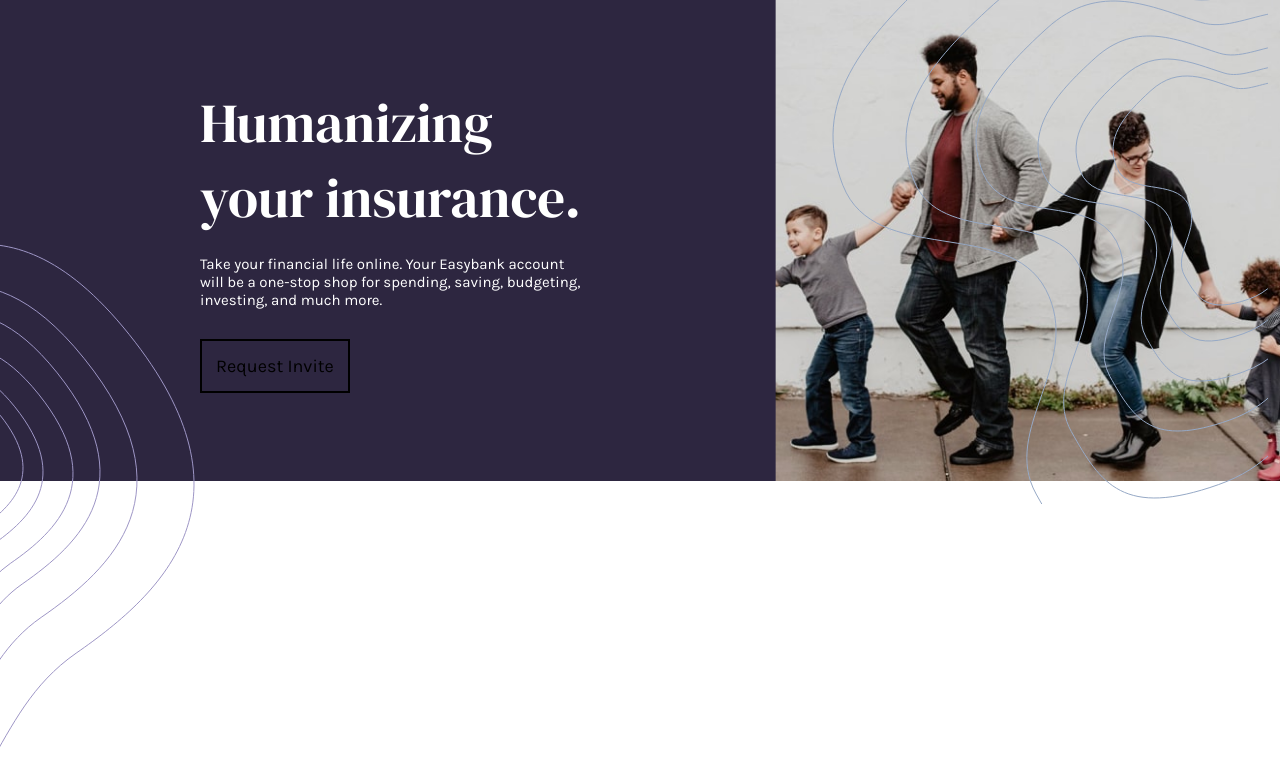
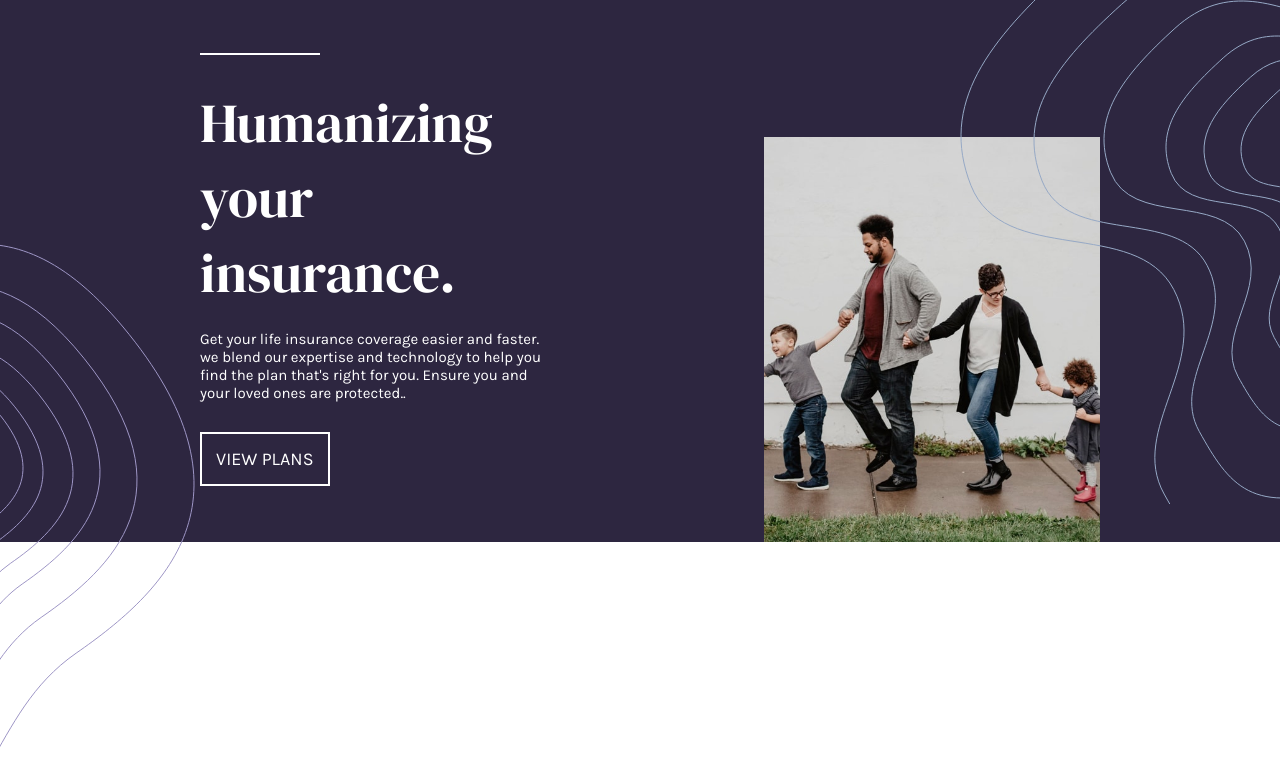
Before and after one commit to musty4real2/insuredDesign, a plain HTML site: page index.html in a window 1280 px wide. Shown: the part 81-845 px from the top of the page. Drawn offline with Linux system fonts and the light colour scheme.

Commit message:
banner current

```diff
--- a/index.html
+++ b/index.html
@@ -35,20 +35,21 @@
 
                 <div class="home-img-box">
                     <div class="topright"></div>
-                    <img src="images/image-intro-desktop.jpg" alt="mockups" class="home-img" width="100%"/>
+                    <img src="images/image-intro-desktop.jpg" alt="mockups" class="home-imgN" width="100%" height="100%"/>
                 </div>
                 <div class="wrapper">
                     <div class="bottomleft"></div>
+                    <div class="spacer"></div>
                     <h1 class="home-title">
                         Humanizing <br />
                         your insurance.
                     </h1>
                     <p class="home-text">
-                        Take your financial life online. Your Easybank account <br />
-                        will be a one-stop shop for spending, saving, <br />
-                        budgeting, investing, and much more.
+                        Get your life insurance coverage easier and faster. we blend our expertise <br />
+                        and technology to help you find the plan that's right for you. Ensure you <br />
+                        and your loved ones are protected..
                     </p>
-                    <button class="invite-btn">Request Invite</button>
+                    <button class="invite-btn">VIEW PLANS</button>
                 </div>
             </section>
         </main>
--- a/mediaquery.css
+++ b/mediaquery.css
@@ -91,17 +91,21 @@
     }
 
     .home-img-box {
-        width: 55%;
-        background: no-repeat bottom left;
+        width: 30%;
+        background: no-repeat;
         background-size: 150%;
         margin: 0;
         padding: 0;
+        margin-right: 400px;
+        z-index: 1;
     }
 
     .home-img-box .home-img {
-        width: 58%;
-        transform: translate(250px, -10px) scale(1.3);
+        width: 100%;
+        height: auto;
+        transform: translate(220px, 0px) scale(2.0);
         aspect-ratio: unset;
+        padding: 100px;
     }
 
     .home .wrapper {
@@ -127,8 +131,16 @@
         margin-left: 5rem;
         height: fit-content;
     }
+    .spacer{
+        width: 35%;
+        height: 2px;
+        background:white;
+        margin-bottom: 30px;
+    }
 
     .wrapper .invite-btn {
+        border: 2px solid white;
+        color: white;
         margin: 0;
     }
 
--- a/style.css
+++ b/style.css
@@ -197,7 +197,7 @@ main {
     position: absolute;
     background-image: url(images/bg-pattern-intro-right-desktop.svg);
     background-repeat: no-repeat;
-    width: 35%;
+    width: 25%;
     height: 65vh;
     bottom: 8px;
     right: 0px;
@@ -207,3 +207,11 @@ main {
     z-index: 999;
     margin-right: 0px;
 }
+
+.home-imgN{
+    margin-left: 220px;
+    padding-top:140px;
+    z-index: 1;
+    position: relative;
+
+}
```
